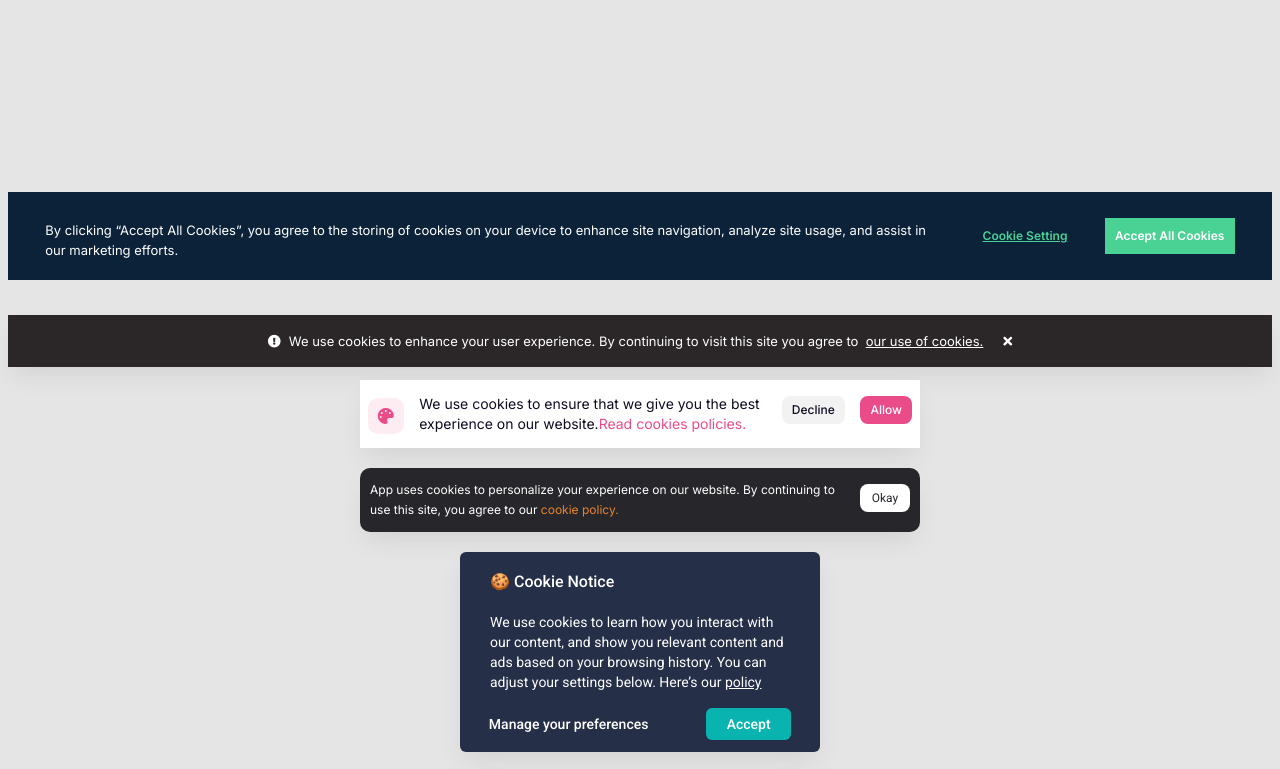
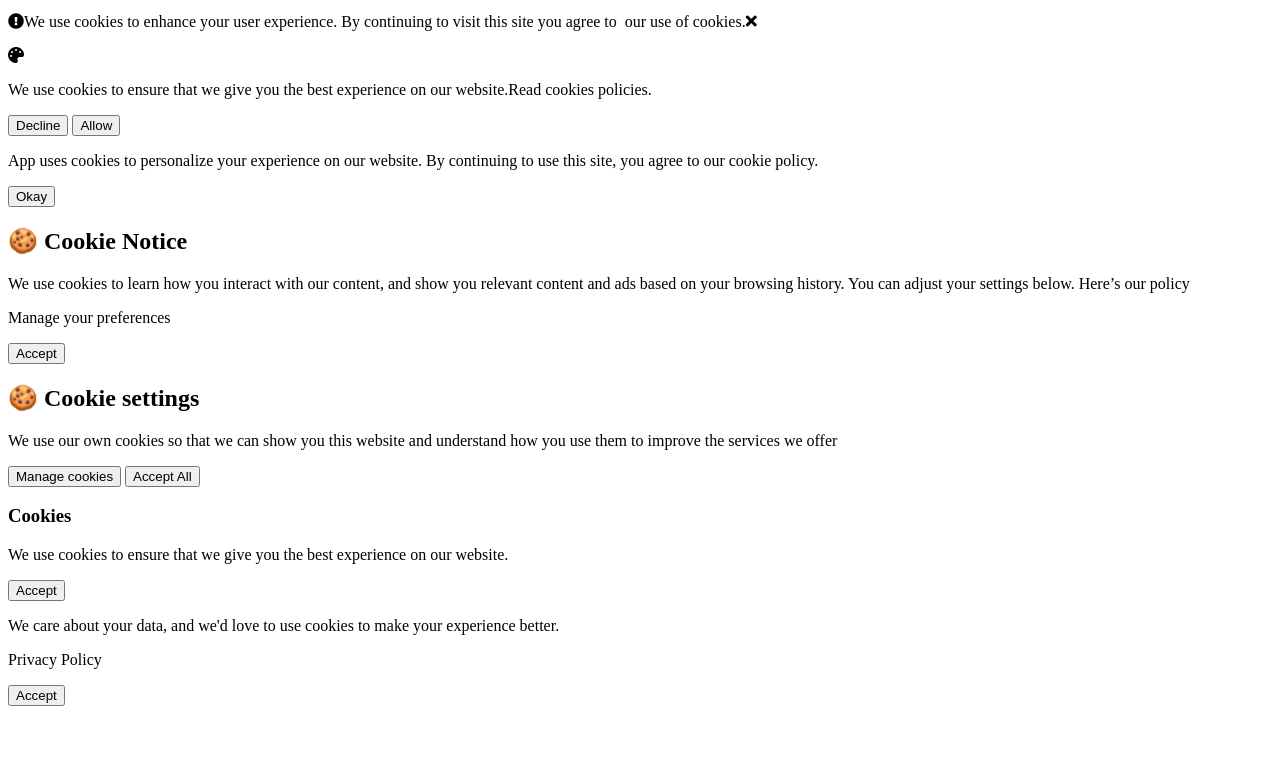
Before and after one commit to BestGak/HomeTask_For_Courses, a plain HTML site: page index.html in a window 1280 px wide. Shown: the part 118-887 px from the top of the page. After the commit the page ends 832 px from the top, so only its background shows below. Drawn offline with Linux system fonts and the light colour scheme.

Commit message:
Update index.html

```diff
--- a/index.html
+++ b/index.html
@@ -6,7 +6,7 @@
   <meta name="viewport" content="width=device-width, initial-scale=1.0">
   <link href="https://fonts.googleapis.com/css2?family=Inter:wght@400;500;600;700&family=Roboto:wght@400;500&display=swap" rel="stylesheet">
   <link rel="stylesheet" href="https://cdnjs.cloudflare.com/ajax/libs/font-awesome/5.15.3/css/all.min.css" referrerpolicy="no-referrer" />
-  <link rel="stylesheet" href="./css/style.min.css">
+
   <title>HW3 hometask</title>
 </head>
 <body class="hw3_hometask">
```
